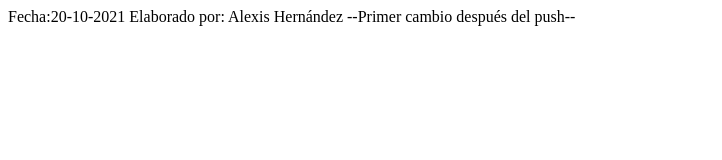
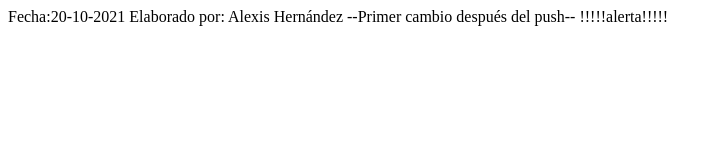
Before and after one commit to AlexisHR31/claserepo1, a plain HTML site: page index.html in a window 1280 px wide. Shown: the whole page, without its empty margins (0-722 px from the left). Drawn offline with Linux system fonts and the light colour scheme.

Commit message:
Prueba push

```diff
--- a/index.html
+++ b/index.html
@@ -10,5 +10,6 @@
     Fecha:20-10-2021
     Elaborado por: Alexis Hernández
     --Primer cambio después del push--
+    !!!!!alerta!!!!!
 </body>
 </html>
```
